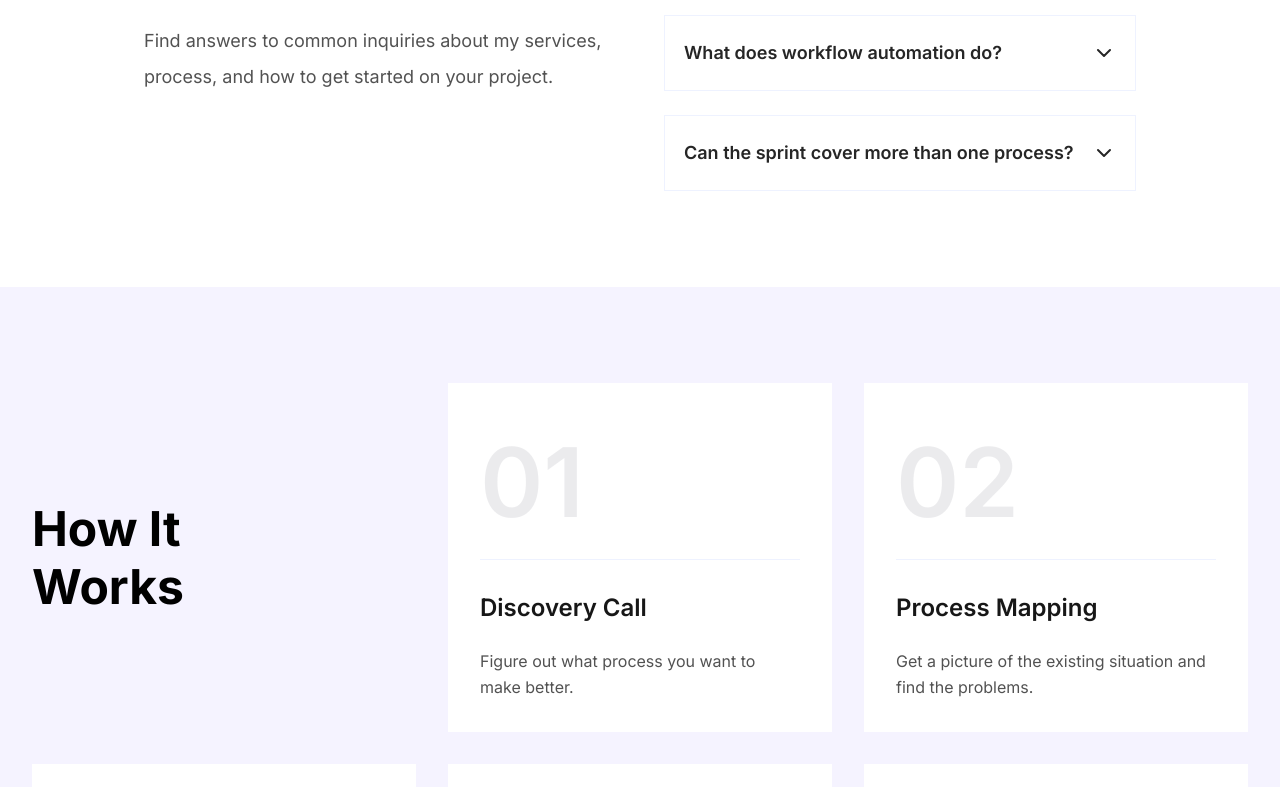
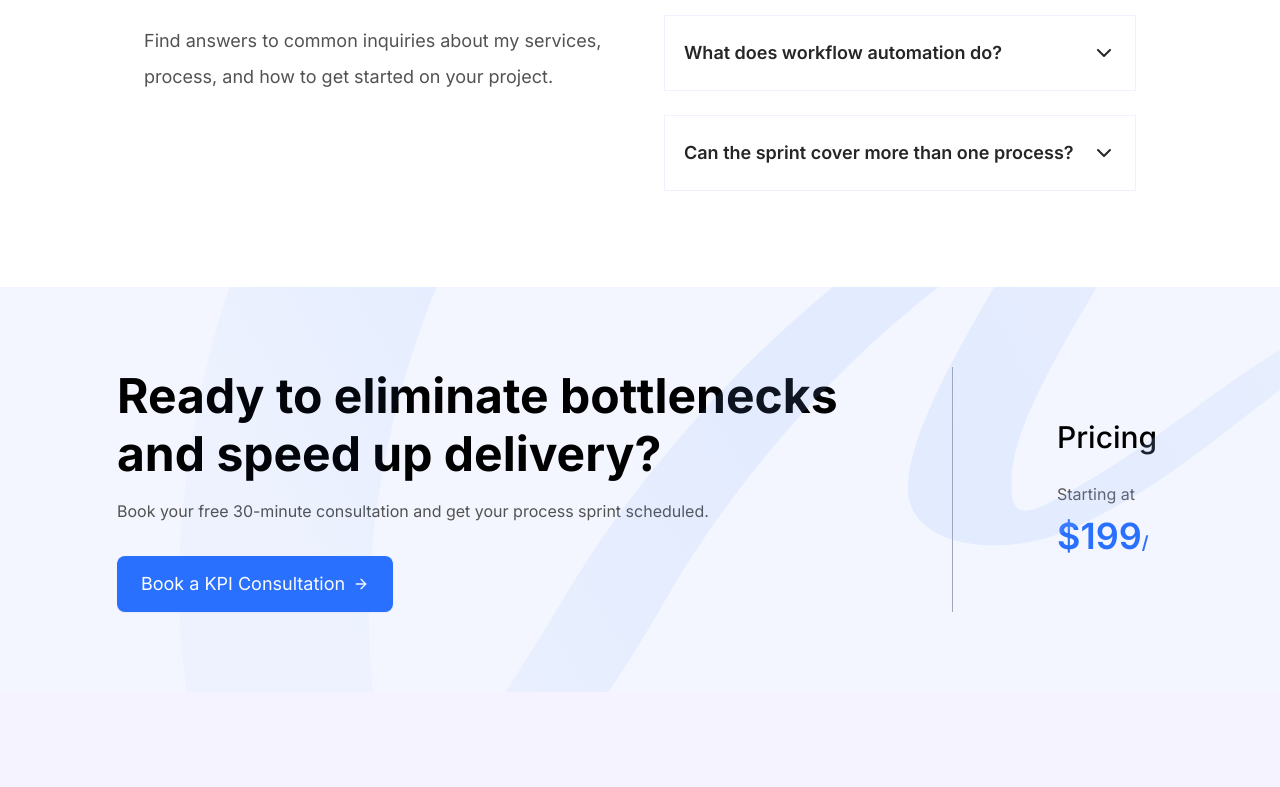
Before and after one commit to backbencherstudio/thainnoel, a Next.js app: page /servicedetailss in a window 1280 px wide. Shown: the part 4773-5560 px from the top of the page. Built offline with nearby package versions, Linux system fonts and the light colour scheme.

Commit message:
Pricing part complete

```diff
--- /dev/null
+++ b/app/servicedetailss/components/pricing.tsx
@@ -0,0 +1,50 @@
+import { ArrowRightIcon } from "lucide-react";
+import { Button } from "@/components/ui/button";
+
+export const Pricing = () => {
+  return (
+    <section className="flex items-center justify-center gap-[104px] px-[100px] py-20 relative w-full bg-[#f3f6fe] overflow-hidden">
+      <div className="flex flex-col w-[836px] items-start gap-8 pr-[52px] border-r border-[#A0A6B8]">
+        <div className="flex flex-col w-[736px] items-start gap-4">
+          <h2 className="w-[737px] text-black text-5xl font-bold font-['Inter'] leading-[57.60px]">
+            Ready to eliminate bottlenecks and speed up delivery?
+          </h2>
+          <p className="text-neutral-600 text-base font-normal font-['Inter'] leading-relaxed">
+            Book your free 30-minute consultation and get your process sprint scheduled.
+          </p>
+        </div>
+
+        <Button className="inline-flex h-14 items-center justify-center gap-2 px-6 py-4 bg-[#2970ff] hover:bg-[#2970ff]/90">
+        <div className="flex flex-row items-center justify-center gap-2">
+        <span className="text-center text-white text-lg font-normal font-['Inter'] leading-loose">
+            Book a KPI Consultation
+          </span>
+          <ArrowRightIcon className="w-6 h-6" />
+        </div>
+        </Button>
+      </div>
+
+      <div className="flex flex-col w-[106px] items-start gap-6">
+        <h3 className="text-black text-3xl font-medium font-['Inter'] leading-10">
+          Pricing
+        </h3>
+
+        <div className="flex flex-col items-start justify-center gap-1 w-full">
+          <p className="text-neutral-600 text-base font-normal font-['Inter'] leading-relaxed">
+            Starting at
+          </p>
+          <div className="font-semibold">
+            <span className="text-[#2970ff] text-4xl font-semibold font-['Inter'] leading-[50.40px]">$199</span>
+            <span className="text-[#2970ff] text-lg font-semibold font-['Inter'] leading-relaxed">/</span>
+          </div>
+        </div>
+      </div>
+
+      <img
+        className="absolute top-[-308px] left-[179px] w-[1462px] h-[996px]"
+        alt="Vector"
+        src="/services/icons/vector.svg"
+      />
+    </section>
+  );
+};
--- a/app/servicedetailss/page.tsx
+++ b/app/servicedetailss/page.tsx
@@ -6,6 +6,7 @@ import { WhyChoseUs } from './components/WhyChoseUs'
 import { HowItWorks } from './components/HowItWorks'
 import TransformBusiness from '../components/common/TransformBusiness'
 import { Faq } from './components/Faq'
+import { Pricing } from './components/pricing'
 
 export default function ServiceDetailsPage() {
   return (
@@ -15,6 +16,7 @@ export default function ServiceDetailsPage() {
         <ServiceBoost />
         <WhyChoseUs />
         <Faq />
+        <Pricing />
         <HowItWorks />
         <TransformBusiness />
     </div>
```
